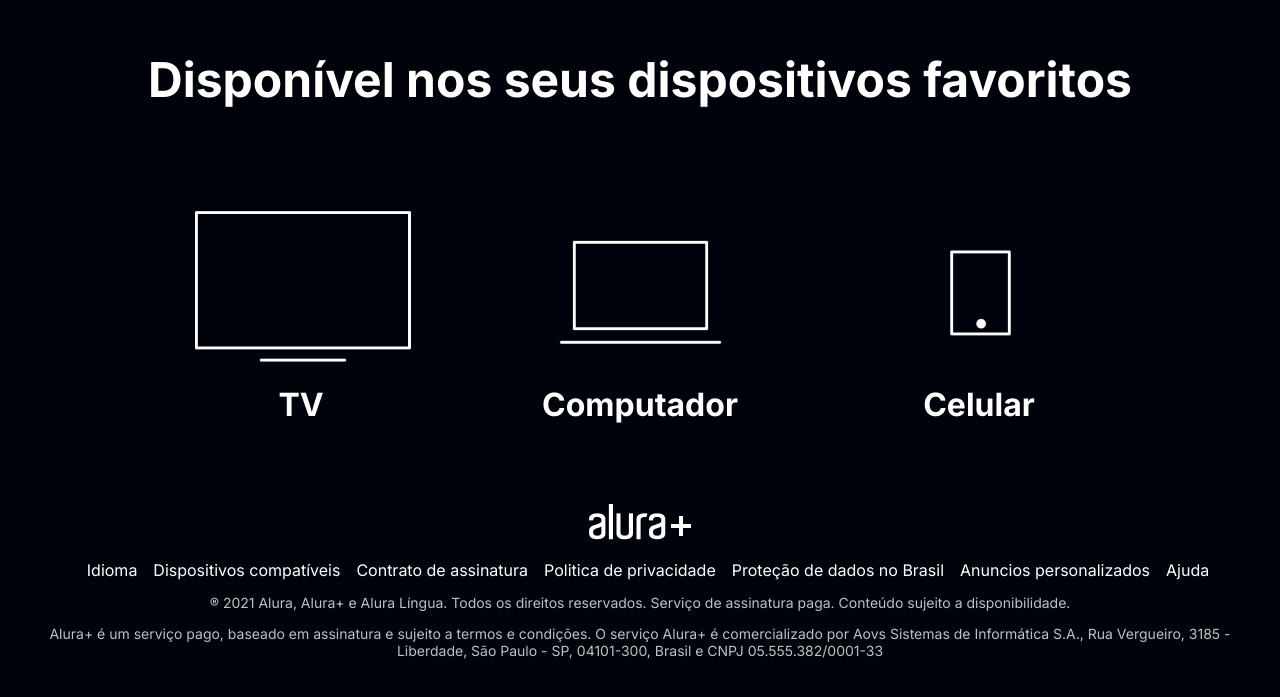
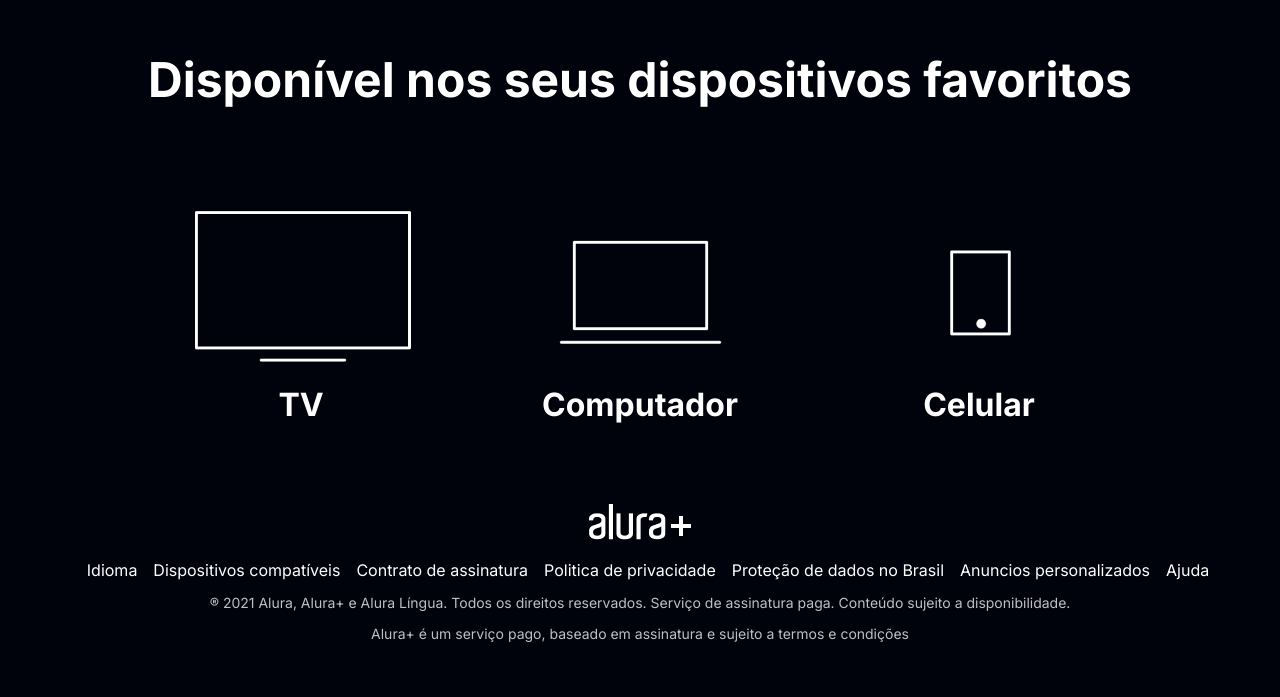
Before and after one commit to ruanfurtado007/aluraplus1, a plain HTML site: page index.html in a window 1280 px wide. Shown: the part 3150-3847 px from the top of the page. Drawn offline with Linux system fonts and the light colour scheme.

Commit message:
Update index.html

```diff
--- a/index.html
+++ b/index.html
@@ -98,9 +98,7 @@
         </ul>
         <p class="rodape__texto">® 2021 Alura, Alura+ e Alura Língua. Todos os direitos reservados. Serviço de
             assinatura paga. Conteúdo sujeito a disponibilidade.</p>
-        <p class="rodape__texto">Alura+ é um serviço pago, baseado em assinatura e sujeito a termos e condições. O
-            serviço Alura+ é comercializado por Aovs Sistemas de Informática S.A., Rua Vergueiro, 3185 - Liberdade, São
-            Paulo - SP, 04101-300, Brasil e CNPJ 05.555.382/0001-33</p>
+        <p class="rodape__texto">Alura+ é um serviço pago, baseado em assinatura e sujeito a termos e condições</p>
     </footer>
 </body>
 
```
